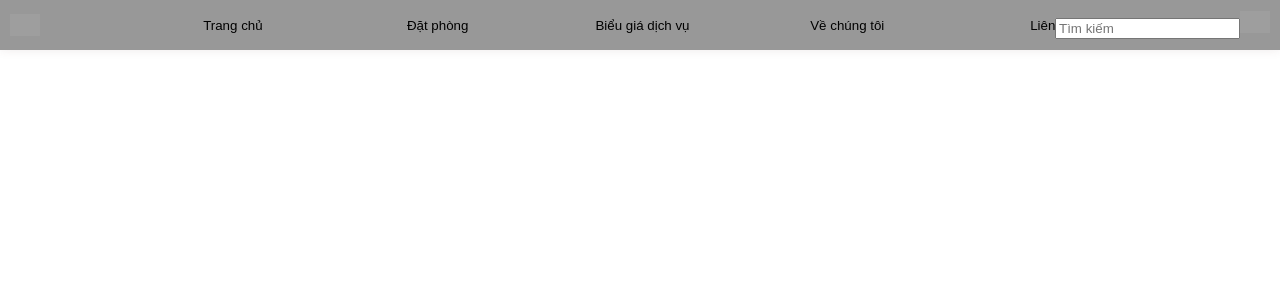
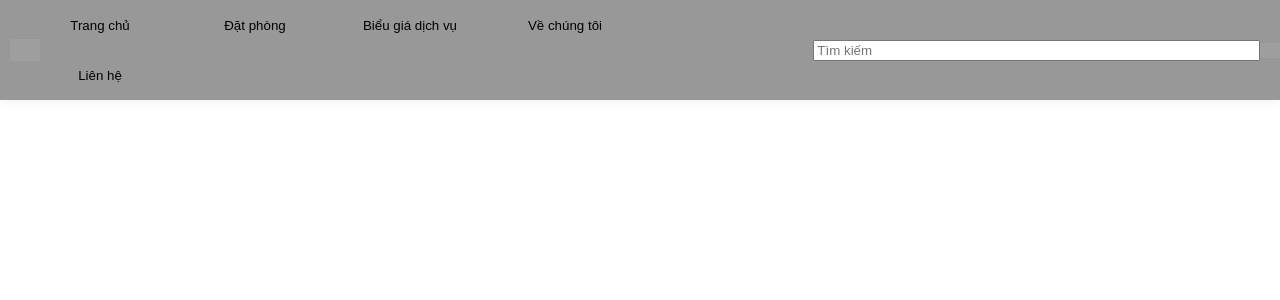
Before and after one commit to K0l4s/HotelWebsiteFrontend, a React (Create React App) app: page / in a window 1280 px wide. Shown: the top 300 px of the page. Built offline with nearby package versions, Linux system fonts and the light colour scheme; grey boxes are pictures that could not be loaded.

Commit message:
add file

```diff
--- a/src/components/navbar/Navbar.css
+++ b/src/components/navbar/Navbar.css
@@ -23,11 +23,9 @@
 }
 
 .navbar .buttonGroup{
-    display: flex;
-    justify-content: space-around;
     align-items: center;
     padding: 0px 20px;
-    width: 80%;
+    margin-right: 50px;
 }
 
 .navbar .buttonGroup button{
@@ -47,6 +45,17 @@
 }
 
 .navbar .searchbox{
-    position: absolute;
-    right: 10px;
+    align-items: center;
+    display: flex;
+    position: relative;
+    width: 500px;
 }
+
+.navbar .searchbox img{
+    width: 20px;
+}
+
+.navbar .searchbox input{
+    width: 100%;
+    min-width: 10px;
+}
--- a/src/components/navbar/Navbar.jsx
+++ b/src/components/navbar/Navbar.jsx
@@ -10,10 +10,10 @@ const Navbar = () => {
       <button>Biểu giá dịch vụ</button>
       <button>Về chúng tôi</button>
       <button>Liên hệ</button>
+      </div>
       <div className="searchbox">
         <input type="text" placeholder="Tìm kiếm" />
         <img src="https://static-00.iconduck.com/assets.00/search-icon-2048x2048-zik280t3.png" alt="search_icon" />
-      </div>
       </div>
     </div>
   )
```
